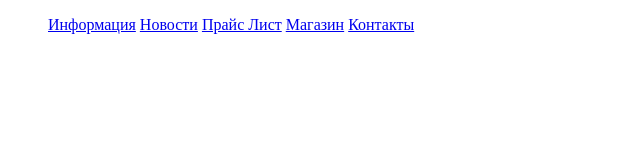
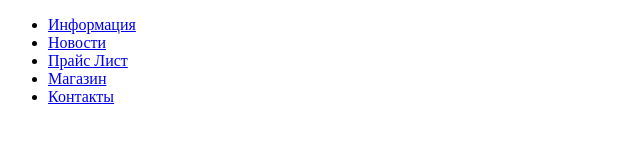
Before and after one commit to Wlokas/html.local, a plain HTML site: page index.html in a window 1280 px wide. Shown: the whole page, without its empty margins (0-640 px from the left). Drawn offline with Linux system fonts and the light colour scheme.

Commit message:
Create navigation-site

```diff
--- a/index.html
+++ b/index.html
@@ -8,11 +8,11 @@
     <header class="header-main">
         <nav class="navigation-main">
             <ul class="navigation-site">
-                <il><a href="#">Информация</a></il>
-                <il><a href="#">Новости</a></il>
-                <il><a href="#">Прайс Лист</a></il>
-                <il><a href="#">Магазин</a></il>
-                <il><a href="#">Контакты</a></il>
+                <li><a href="#">Информация</a></li>
+                <li><a href="#">Новости</a></li>
+                <li><a href="#">Прайс Лист</a></li>
+                <li><a href="#">Магазин</a></li>
+                <li><a href="#">Контакты</a></li>
             </ul>
         </nav>
     </header>
```
